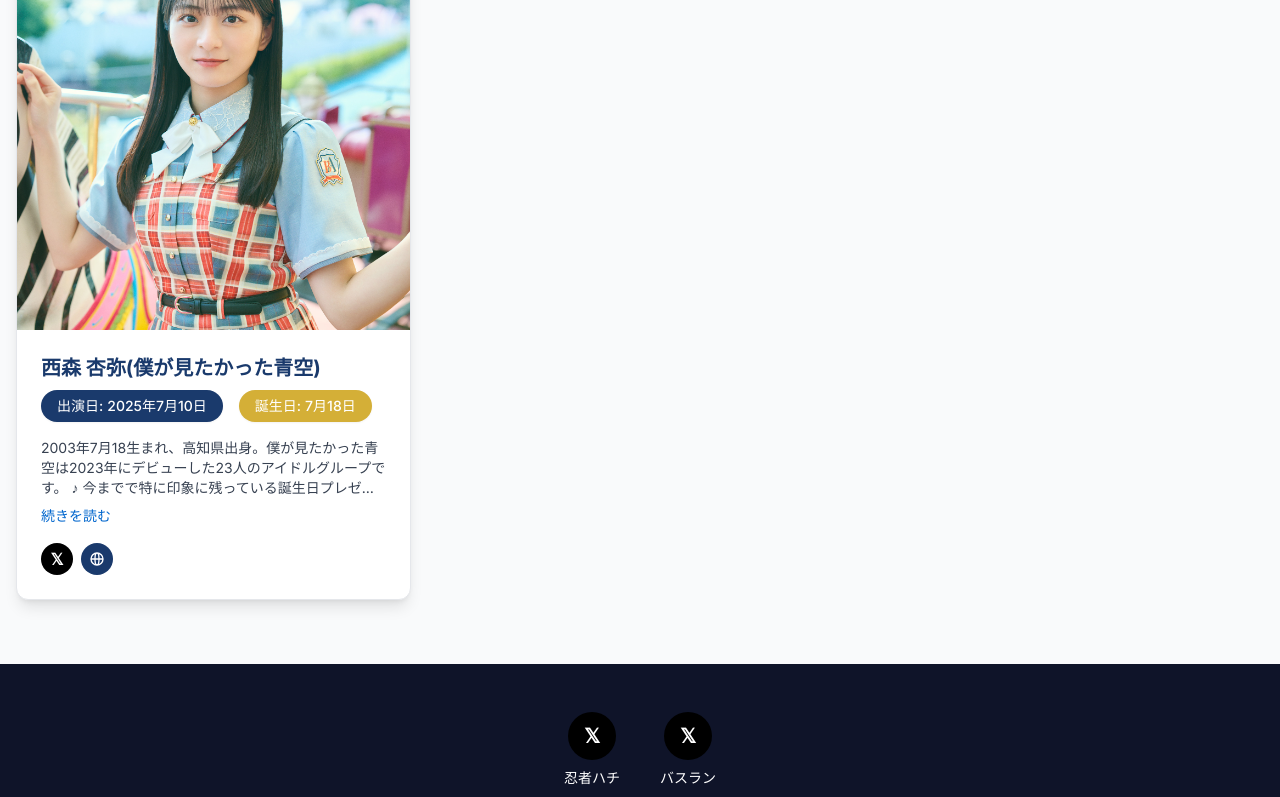
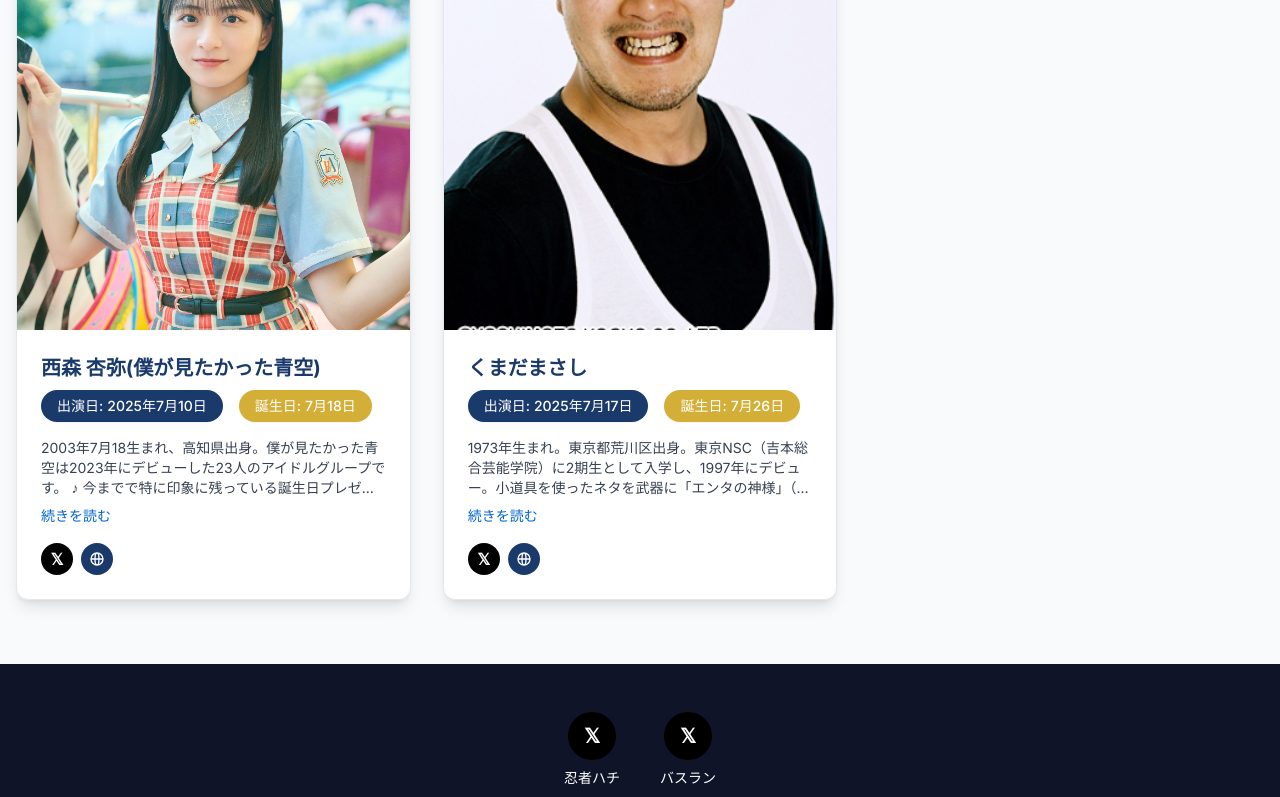
Before and after one commit to go2020h/BirthRan_v2, a Next.js app: page /guest in a window 1280 px wide. Shown: the part 3619-4416 px from the top of the page. Built offline with nearby package versions, Linux system fonts and the light colour scheme.

Commit message:
ゲスト追加

```diff
--- a/src/app/data/guestArchive.ts
+++ b/src/app/data/guestArchive.ts
@@ -141,6 +141,15 @@ export const guestArchive: GuestData[] = [
     officialSite: "https://bokuao.com/",
     twitter: "https://x.com/BOKUAOofficial",
     twitter2: "",
+  } ,{
+    name: "くまだまさし",
+    image: "/guest/guest14.jpg",
+    bio: "1973年生まれ。東京都荒川区出身。東京NSC（吉本総合芸能学院）に2期生として入学し、1997年にデビュー。小道具を使ったネタを武器に「エンタの神様」（日本テレビ系）、「爆笑レッドカーペット」（フジテレビ系）などに出演し、人気を博す。 ♪　今までで特に印象に残っている誕生日プレゼントは？ 子供の頃のファミコン。あといつも被っている帽子です。",
+    appearanceDate: "2025年7月17日",
+    birthDate: "7月26日",
+    officialSite: "https://profile.yoshimoto.co.jp/talent/detail?id=681",
+    twitter: "https://x.com/kumadamasashi",
+    twitter2: "",
   }
 
 ];
```
Also changed, not shown: public/guest/guest14.jpg (added).
